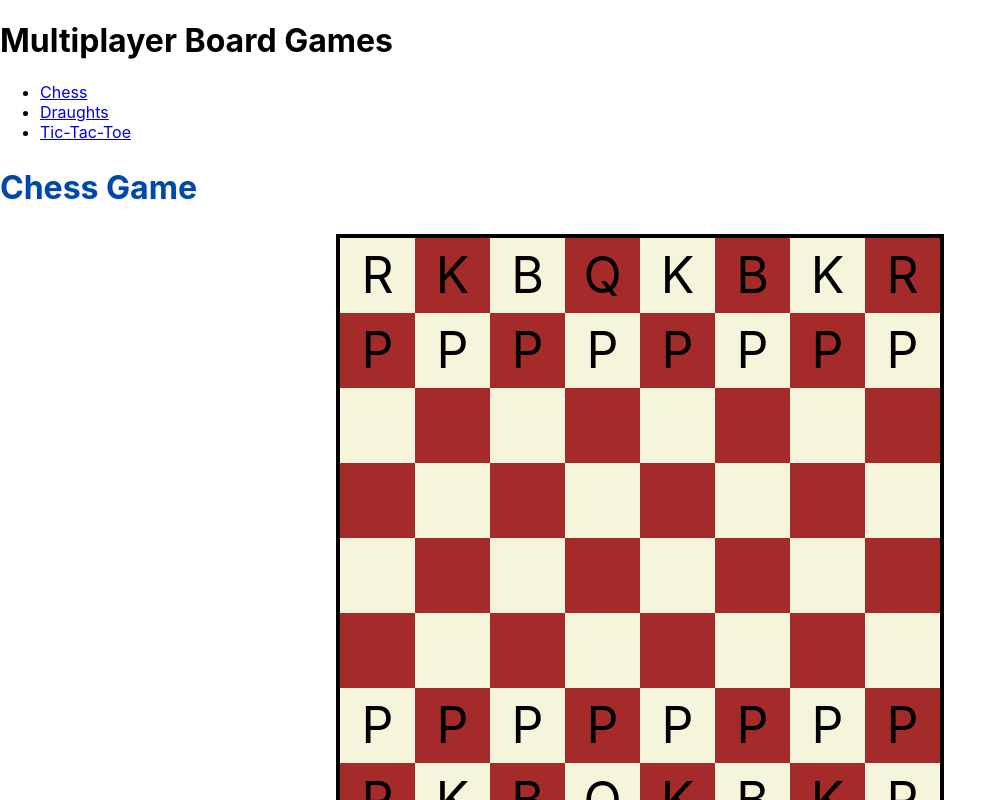
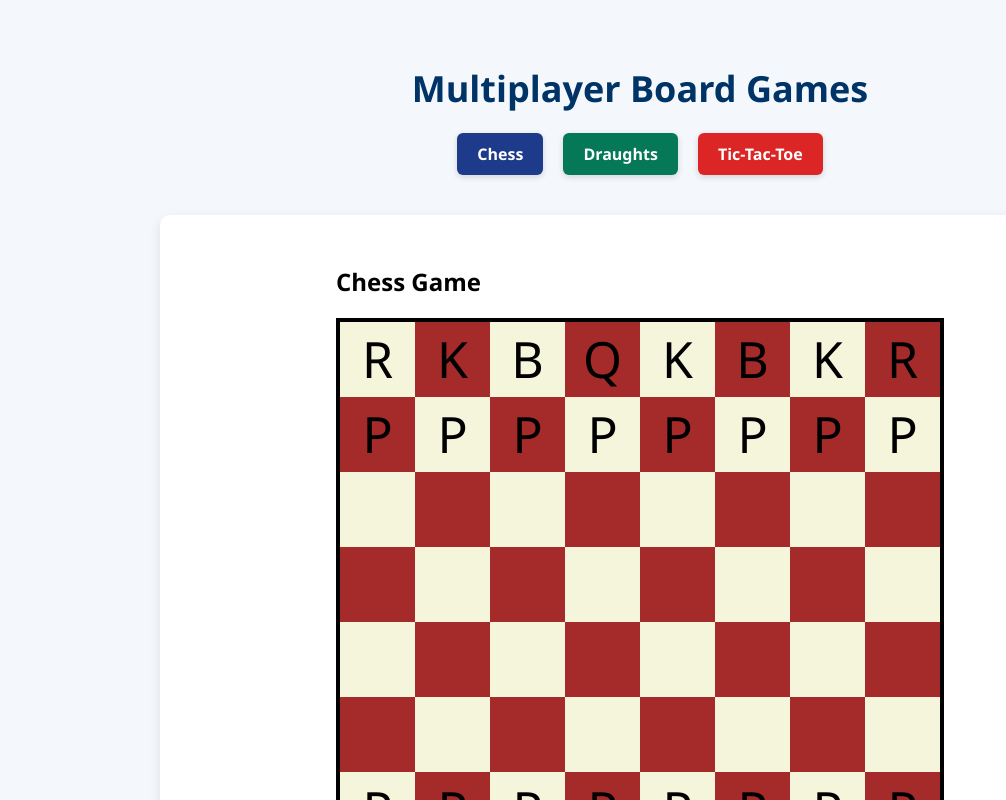
Before and after one commit to Abolude524-collab/games-project, a React (Create React App) app: page /chess in a window 1280 px wide. Shown: the top 800 px of the page, without its empty margins (0-1006 px from the left). Built offline with nearby package versions, Linux system fonts and the light colour scheme; no server answers.

Commit message:
Fix: corrected some ui/ux

```diff
--- a/src/App.css
+++ b/src/App.css
@@ -1,38 +1,73 @@
-.App {
+/* App.css */
+
+body {
+  margin: 0;
+  font-family: 'Segoe UI', Tahoma, Geneva, Verdana, sans-serif;
+  background-color: #f4f8fc;
+}
+
+.app-container {
+  padding: 40px 20px;
+  display: flex;
+  flex-direction: column;
+  align-items: center;
+}
+
+.app-title {
+  font-size: 36px;
+  font-weight: bold;
+  color: #003366;
+  margin-bottom: 20px;
   text-align: center;
 }
 
-.App-logo {
-  height: 40vmin;
-  pointer-events: none;
+.navigation {
+  margin-bottom: 20px;
 }
 
-@media (prefers-reduced-motion: no-preference) {
-  .App-logo {
-    animation: App-logo-spin infinite 20s linear;
-  }
+.nav-list {
+  list-style: none;
+  display: flex;
+  gap: 20px;
+  padding: 0;
+  margin: 0;
 }
 
-.App-header {
-  background-color: #282c34;
-  min-height: 100vh;
-  display: flex;
-  flex-direction: column;
-  align-items: center;
-  justify-content: center;
-  font-size: calc(10px + 2vmin);
-  color: white;
+.nav-button {
+  display: inline-block;
+  padding: 10px 20px;
+  font-size: 16px;
+  font-weight: 600;
+  text-align: center;
+  text-decoration: none;
+  color: #fff;
+  border: none;
+  border-radius: 6px;
+  cursor: pointer;
+  transition: background-color 0.3s ease, transform 0.2s ease;
+  box-shadow: 0 2px 6px rgba(0, 0, 0, 0.15);
 }
 
-.App-link {
-  color: #61dafb;
+.nav-button:hover {
+  transform: translateY(-1px);
+  opacity: 0.95;
 }
 
-@keyframes App-logo-spin {
-  from {
-    transform: rotate(0deg);
-  }
-  to {
-    transform: rotate(360deg);
-  }
+.nav-button.chess {
+  background-color: #1e3a8a; /* blue */
 }
+.nav-button.draughts {
+  background-color: #047857; /* green */
+}
+.nav-button.tictactoe {
+  background-color: #dc2626; /* red */
+}
+
+.game-container {
+  background-color: #ffffff;
+  padding: 30px;
+  width: 100%;
+  max-width: 900px;
+  border-radius: 10px;
+  box-shadow: 0 4px 12px rgba(0, 0, 0, 0.1);
+}
--- a/src/App.js
+++ b/src/App.js
@@ -3,20 +3,23 @@ import { BrowserRouter as Router, Route, Routes, Link } from "react-router-dom";
 import ChessBoard from "./components/ChessBoard";
 import DraughtsBoard from "./components/DraughtsBoard";
 import TicTacToe from "./components/TicTacToe";
+import "./App.css"; // Make sure this file exists
 
 export default function App() {
   return (
     <Router>
-      <div className="flex flex-col items-center p-4">
-        <h1 className="text-3xl font-bold mb-4">Multiplayer Board Games</h1>
-        <nav className="mb-4">
-          <ul className="flex space-x-4">
-            <li><Link to="/chess" className="px-4 py-2 bg-blue-500 text-white rounded">Chess</Link></li>
-            <li><Link to="/draughts" className="px-4 py-2 bg-green-500 text-white rounded">Draughts</Link></li>
-            <li><Link to="/tictactoe" className="px-4 py-2 bg-red-500 text-white rounded">Tic-Tac-Toe</Link></li>
+      <div className="app-container">
+        <h1 className="app-title">Multiplayer Board Games</h1>
+
+        <nav className="navigation">
+          <ul className="nav-list">
+            <li><Link to="/chess" className="nav-button chess">Chess</Link></li>
+            <li><Link to="/draughts" className="nav-button draughts">Draughts</Link></li>
+            <li><Link to="/tictactoe" className="nav-button tictactoe">Tic-Tac-Toe</Link></li>
           </ul>
         </nav>
-        <div className="w-full max-w-4xl p-4 bg-gray-100 rounded-lg shadow-lg">
+
+        <div className="game-container">
           <Routes>
             <Route path="/chess" element={<ChessBoard />} />
             <Route path="/draughts" element={<DraughtsBoard />} />
--- a/src/components/TicTacToe.js
+++ b/src/components/TicTacToe.js
@@ -1,9 +1,66 @@
 import React, { useState, useEffect, useCallback } from "react";
 import { io } from "socket.io-client";
-import "./tictactoe.css";
+import { css } from "@emotion/react";
+import styled from "@emotion/styled";
 
 const socket = io("https://backend-gamesproject.onrender.com");
 const initialBoard = Array(9).fill(null);
+
+const Container = styled.div`
+  font-family: sans-serif;
+  padding: 2rem;
+  max-width: 500px;
+  margin: auto;
+  text-align: center;
+`;
+
+const Board = styled.div`
+  display: grid;
+  grid-template-columns: repeat(3, 100px);
+  grid-gap: 5px;
+  justify-content: center;
+  margin: 2rem auto;
+`;
+
+const Cell = styled.button`
+  width: 100px;
+  height: 100px;
+  font-size: 2rem;
+  cursor: pointer;
+  border: 2px solid #000;
+  background-color: ${(props) => (props.highlight ? "#f0f0f0" : "white")};
+  transition: background-color 0.3s ease;
+
+  &:hover {
+    background-color: #e0e0ff;
+  }
+`;
+
+const Status = styled.p`
+  font-size: 1.2rem;
+  font-weight: bold;
+`;
+
+const ScoreBoard = styled.div`
+  margin-top: 1rem;
+`;
+
+const Button = styled.button`
+  margin-top: 1rem;
+  padding: 0.5rem 1rem;
+  font-size: 1rem;
+  cursor: pointer;
+`;
+
+const Input = styled.input`
+  margin: 0.5rem;
+  padding: 0.3rem;
+`;
+
+const Select = styled.select`
+  margin: 0.5rem;
+  padding: 0.3rem;
+`;
 
 const TicTacToe = () => {
   const [board, setBoard] = useState(initialBoard);
@@ -18,6 +75,9 @@ const TicTacToe = () => {
   const [room, setRoom] = useState("");
   const [playerName, setPlayerName] = useState("");
   const [opponentName, setOpponentName] = useState("");
+  const [rematchRequested, setRematchRequested] = useState(false);
+  const [opponentRematch, setOpponentRematch] = useState(false);
+  const [isExited, setIsExited] = useState(false);
 
   useEffect(() => {
     const savedScore = localStorage.getItem("tictactoeScore");
@@ -76,20 +136,24 @@ const TicTacToe = () => {
       }
     });
 
-    socket.on("end", ({ winner: win }) => {
-      setWinner(win);
-      if (win && win !== "draw") {
-        setScore((prev) => ({ ...prev, [win]: prev[win] + 1 }));
-      }
+    socket.on("rematch", () => {
+      setOpponentRematch(true);
+      if (rematchRequested) resetGame();
+    });
+
+    socket.on("exit", () => {
+      setIsExited(true);
+      setGameStarted(false);
     });
 
     return () => {
       socket.off("symbol");
       socket.off("startGame");
       socket.off("update");
-      socket.off("end");
+      socket.off("rematch");
+      socket.off("exit");
     };
-  }, [gameMode, symbol, checkWinner, playerName]);
+  }, [gameMode, symbol, checkWinner, playerName, rematchRequested]);
 
   const joinRoom = () => {
     if (room.trim() && playerName.trim()) {
@@ -122,167 +186,93 @@ const TicTacToe = () => {
     }
   };
 
-  const minimax = (board, isMax, ai, human) => {
-    const result = checkWinner(board);
-    if (result === ai) return 10;
-    if (result === human) return -10;
-    if (result === "draw") return 0;
-
-    if (isMax) {
-      let bestScore = -Infinity;
-      for (let i = 0; i < 9; i++) {
-        if (!board[i]) {
-          board[i] = ai;
-          let score = minimax(board, false, ai, human);
-          board[i] = null;
-          bestScore = Math.max(score, bestScore);
-        }
-      }
-      return bestScore;
-    } else {
-      let bestScore = Infinity;
-      for (let i = 0; i < 9; i++) {
-        if (!board[i]) {
-          board[i] = human;
-          let score = minimax(board, true, ai, human);
-          board[i] = null;
-          bestScore = Math.min(score, bestScore);
-        }
-      }
-      return bestScore;
-    }
-  };
-
-  const findBestMove = (board, ai) => {
-    const human = ai === "O" ? "X" : "O";
-    let bestScore = -Infinity;
-    let move = null;
-    for (let i = 0; i < 9; i++) {
-      if (!board[i]) {
-        board[i] = ai;
-        const score = minimax(board, false, ai, human);
-        board[i] = null;
-        if (score > bestScore) {
-          bestScore = score;
-          move = i;
-        }
-      }
-    }
-    return move;
-  };
-
-  const makeAIMove = (currentBoard) => {
-    const ai = "O";
-    const human = "X";
-    const emptyIndices = currentBoard.map((v, i) => (v ? null : i)).filter((v) => v !== null);
-
-    let move;
-    if (difficulty === "hard") {
-      move = findBestMove([...currentBoard], ai);
-    } else if (difficulty === "medium") {
-      const preferredMoves = [4, 0, 2, 6, 8].filter((i) => emptyIndices.includes(i));
-      move = preferredMoves.length > 0 ? preferredMoves[0] : emptyIndices[0];
-    } else {
-      move = emptyIndices[Math.floor(Math.random() * emptyIndices.length)];
-    }
-
-    if (move !== undefined) {
-      const newBoard = [...currentBoard];
-      newBoard[move] = ai;
-      setBoard(newBoard);
-      const result = checkWinner(newBoard);
-      if (result) {
-        setWinner(result);
-        if (result !== "draw") {
-          setScore((prev) => ({ ...prev, [result]: prev[result] + 1 }));
-        }
-      } else {
-        setIsPlayerTurn(true);
-        setTurn("X");
-      }
-    }
-  };
-
   const resetGame = () => {
     setBoard(initialBoard);
     setWinner(null);
     setTurn("X");
     setIsPlayerTurn(symbol === "X");
+    setRematchRequested(false);
+    setOpponentRematch(false);
+  };
+
+  const requestRematch = () => {
+    setRematchRequested(true);
+    socket.emit("rematch", { room });
+    if (opponentRematch) resetGame();
+  };
+
+  const exitGame = () => {
+    socket.emit("exit", { room });
+    setGameStarted(false);
+    setIsExited(true);
   };
 
   return (
-    <div className="tictactoe-container">
+    <Container>
       <h2>Tic Tac Toe</h2>
-
       <div>
         <label>
           Game Mode:
-          <select value={gameMode} onChange={(e) => setGameMode(e.target.value)}>
+          <Select value={gameMode} onChange={(e) => setGameMode(e.target.value)}>
             <option value="singleplayer">Singleplayer</option>
             <option value="multiplayer">Multiplayer</option>
-          </select>
+          </Select>
         </label>
 
         {gameMode === "singleplayer" && (
           <label>
             Difficulty:
-            <select value={difficulty} onChange={(e) => setDifficulty(e.target.value)}>
+            <Select value={difficulty} onChange={(e) => setDifficulty(e.target.value)}>
               <option value="easy">Easy</option>
               <option value="medium">Medium</option>
               <option value="hard">Hard</option>
-            </select>
+            </Select>
           </label>
         )}
 
         {gameMode === "multiplayer" && (
           <>
-            <input
-              type="text"
+            <Input
               placeholder="Enter Room Name"
               value={room}
               onChange={(e) => setRoom(e.target.value)}
             />
-            <input
-              type="text"
+            <Input
               placeholder="Enter Your Name"
               value={playerName}
               onChange={(e) => setPlayerName(e.target.value)}
             />
-            <button onClick={joinRoom}>Join Room</button>
+            <Button onClick={joinRoom}>Join Room</Button>
           </>
         )}
       </div>
 
-      <div className="board">
+      <Board>
         {board.map((cell, index) => (
-          <button
-            key={index}
-            className="cell"
-            onClick={() => handleClick(index)}
-          >
+          <Cell key={index} onClick={() => handleClick(index)}>
             {cell}
-          </button>
+          </Cell>
         ))}
-      </div>
+      </Board>
 
-      <div className="status">
-        {winner ? (
-          winner === "draw" ? (
-            <p>It's a Draw!</p>
-          ) : (
-            <p>{winner} Wins!</p>
-          )
-        ) : (
-          <p>Turn: {turn}</p>
-        )}
-      </div>
+      <Status>
+        {isExited
+          ? "Opponent Left the Game"
+          : winner
+          ? winner === "draw"
+            ? "It's a Draw!"
+            : `${winner} Wins!`
+          : `Turn: ${turn}`}
+      </Status>
 
-      <div className="scoreboard">
+      <ScoreBoard>
         <p>Score - X: {score.X} | O: {score.O}</p>
-      </div>
+      </ScoreBoard>
 
-      <button onClick={resetGame}>Reset Game</button>
-    </div>
+      {winner && <Button onClick={requestRematch}>Request Rematch</Button>}
+      {gameStarted && <Button onClick={exitGame}>Exit</Button>}
+      <Button onClick={resetGame}>Reset Game</Button>
+    </Container>
   );
 };
 
--- a/src/components/tictactoe.css
+++ b/src/components/tictactoe.css
@@ -14,10 +14,11 @@
 
 h2 {
   font-size: 32px;
-  color: #0047ab; /* Deep blue */
+  color: #0047ab;
   text-shadow: 1px 1px 2px rgba(0, 0, 0, 0.1);
 }
 
+/* Game board */
 .board {
   display: grid;
   grid-template-columns: repeat(3, 100px);
@@ -30,10 +31,11 @@ h2 {
   box-shadow: 0px 4px 12px rgba(0, 0, 0, 0.1);
 }
 
+/* Game cell */
 .cell {
   width: 100px;
   height: 100px;
-  background: #e6f0ff; /* soft blue */
+  background: #e6f0ff;
   border-radius: 8px;
   display: flex;
   align-items: center;
@@ -50,16 +52,18 @@ h2 {
   transform: scale(1.05);
 }
 
+/* Player symbols */
 .cell.x {
-  color: #f1c40f; /* Yellow for X */
+  color: #f1c40f;
   text-shadow: 1px 1px 3px rgba(241, 196, 15, 0.3);
 }
 
 .cell.o {
-  color: #2980b9; /* Blue for O */
+  color: #2980b9;
   text-shadow: 1px 1px 3px rgba(41, 128, 185, 0.3);
 }
 
+/* Game status text */
 .status {
   margin-top: 20px;
   font-size: 22px;
@@ -71,11 +75,45 @@ h2 {
   box-shadow: 0px 2px 4px rgba(0, 0, 0, 0.05);
 }
 
+/* Player info (top of game) */
+.players-info {
+  display: flex;
+  justify-content: center;
+  gap: 30px;
+  margin-bottom: 10px;
+  font-size: 16px;
+  font-weight: 500;
+  color: #004080;
+}
+
+/* Scoreboard */
+.scoreboard {
+  margin-top: 10px;
+  padding: 10px 20px;
+  background-color: #f9f9ff;
+  border-radius: 8px;
+  box-shadow: 0 2px 6px rgba(0, 0, 0, 0.08);
+  font-size: 16px;
+  color: #333;
+}
+
+/* Rematch status */
+.rematch-status {
+  margin-top: 15px;
+  font-size: 16px;
+  font-style: italic;
+  color: #ff6600;
+  background: rgba(255, 165, 0, 0.1);
+  padding: 8px 16px;
+  border-radius: 6px;
+}
+
+/* Restart or Rematch button */
 .restart-btn {
   margin-top: 15px;
   padding: 10px 22px;
   font-size: 18px;
-  background: #f1c40f; /* Yellow button */
+  background: #f1c40f;
   color: #ffffff;
   border: none;
   cursor: pointer;
@@ -89,3 +127,9 @@ h2 {
   background: #d4ac0d;
   transform: scale(1.08);
 }
+
+.restart-btn:disabled {
+  background-color: #cccccc;
+  cursor: not-allowed;
+  transform: none;
+}
```
